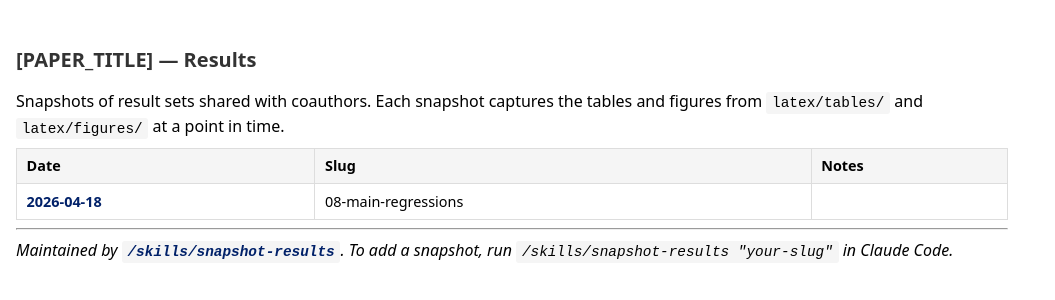
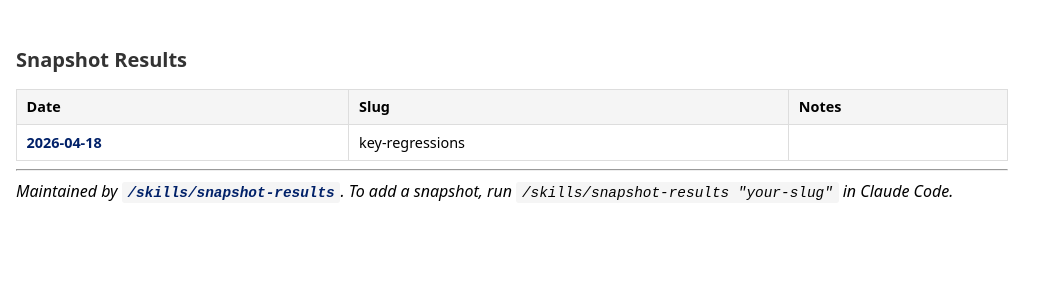
Before and after one commit to dratnadiwakara/hnrs-branch-closure-deposit-retention, a Jekyll site: the page built from docs/index.md, in a window 1280 px wide. Shown: the top 300 px of the page, without its empty margins (0-1055 px from the left). Built offline with Jekyll 4.4.1, drawn with Linux system fonts in a browser that asks for light colours; a script that is not in the unit is left out.

Commit message:
cleaned up key results v1

```diff
--- a/docs/index.md
+++ b/docs/index.md
@@ -3,13 +3,13 @@ layout: default
 title: Results
 ---
 
-# [PAPER_TITLE] — Results
+# Snapshot Results
 
-Snapshots of result sets shared with coauthors. Each snapshot captures the tables and figures from `latex/tables/` and `latex/figures/` at a point in time.
 
-| Date | Slug | Notes |
-|------|------|-------|
-| [2026-04-18](snapshots/20260418-08-main-regressions/index.md) | 08-main-regressions | |
+
+| Date                                                          | Slug            | Notes |
+| ------------------------------------------------------------- | --------------- | ----- |
+| [2026-04-18](snapshots/20260418-08-main-regressions/index.md) | key-regressions |       |
 
 ---
 
```
Also changed, not shown: latex/figures/main_fig1_sunab_20260421_085554.png (added), 14 other files.
